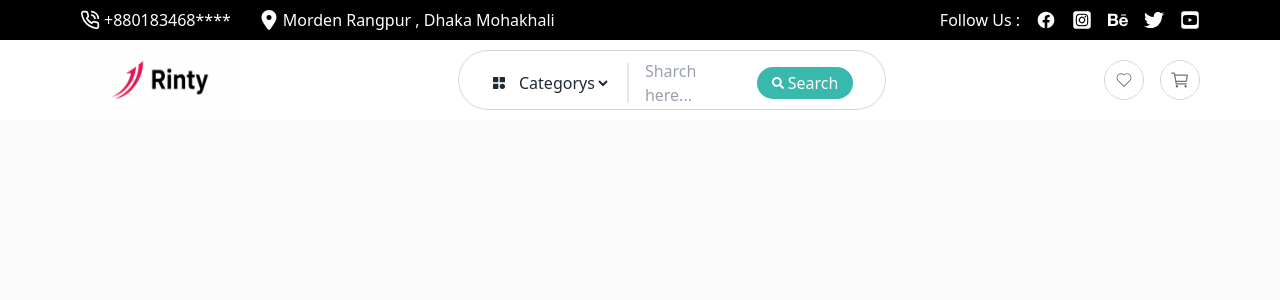
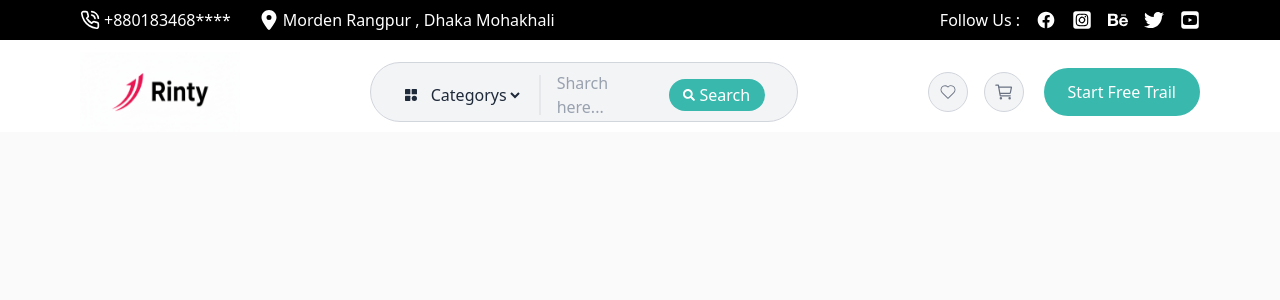
Before and after one commit to rintymoni01/Edu-care, a Next.js app: page / in a window 1280 px wide. Shown: the top 300 px of the page. Built offline with nearby package versions, Linux system fonts and the light colour scheme.

Commit message:
button add

```diff
--- a/src/Components/MidHeader.jsx
+++ b/src/Components/MidHeader.jsx
@@ -8,12 +8,12 @@ import { IoCartOutline } from "react-icons/io5";
 
 const MidHeader = () => {
     return (
-        <div className='flex justify-between items-center container mx-auto px-20'>
+        <div className='flex justify-between pt-3 items-center container mx-auto px-20'>
 
               <div>
                  <img className='h-20 w-40' src="/Image/rinty.png" alt="" />
               </div>
-               <div className=' border h-15 w-107 border-gray-300 rounded-full '>
+               <div className=' border bg-gray-100 h-15 w-107 border-gray-300 rounded-full '>
                 <div className='flex  gap-4 px-8 pt-2 items-center '>
 <div className='flex gap-2 items-center text-gray-800'>
     <TbCategoryFilled />
@@ -25,6 +25,9 @@ const MidHeader = () => {
 </div>
 <p className='h-10 w-0.5 bg-gray-200'></p>
 <p className='text-gray-400'>Sharch here...</p>
+
+
+   {/* ================>>>>>>>>>>>> Favourite Button <<<<<<<<<<<<<================== */}
        <div className='text-white bg-[#39B8AD] rounded-full'>
               <div className='flex items-center w-24 justify-center h-8 gap-1'>
 <FaSearch className='text-xs'/>
@@ -33,16 +36,21 @@ const MidHeader = () => {
                </div>
             </div>
                </div>
-               {/* ================>>>>>>>>>>>> Favourite Button <<<<<<<<<<<<<================== */}
-         <div className='flex gap-4'>
-<div className='h-10 w-10 rounded-full border border-gray-300 items-center justify-center flex '>
+
+  <div className='flex gap-5 items-center'>
+           <div className='flex gap-4'>
+
+<div className='h-10 w-10 bg-gray-100 rounded-full border border-gray-300 items-center justify-center flex '>
     <CiHeart className='text-xl text-gray-500'/>
 </div>
-                 {/*================>>>>>> Cart Button <<<<<<<<<<<============== */}
-    <div className='h-10 w-10 rounded-full border border-gray-300 items-center justify-center flex '>
+
+    <div className='h-10 w-10 bg-gray-100 rounded-full border border-gray-300 items-center justify-center flex '>
     <IoCartOutline className='text-xl text-gray-500'/>
 </div>
-
+  </div>
+<div className=' text-white px-6 py-3 rounded-full bg-[#39B8AD]'>
+    Start Free Trail
+</div>
          </div>
 
 
```
